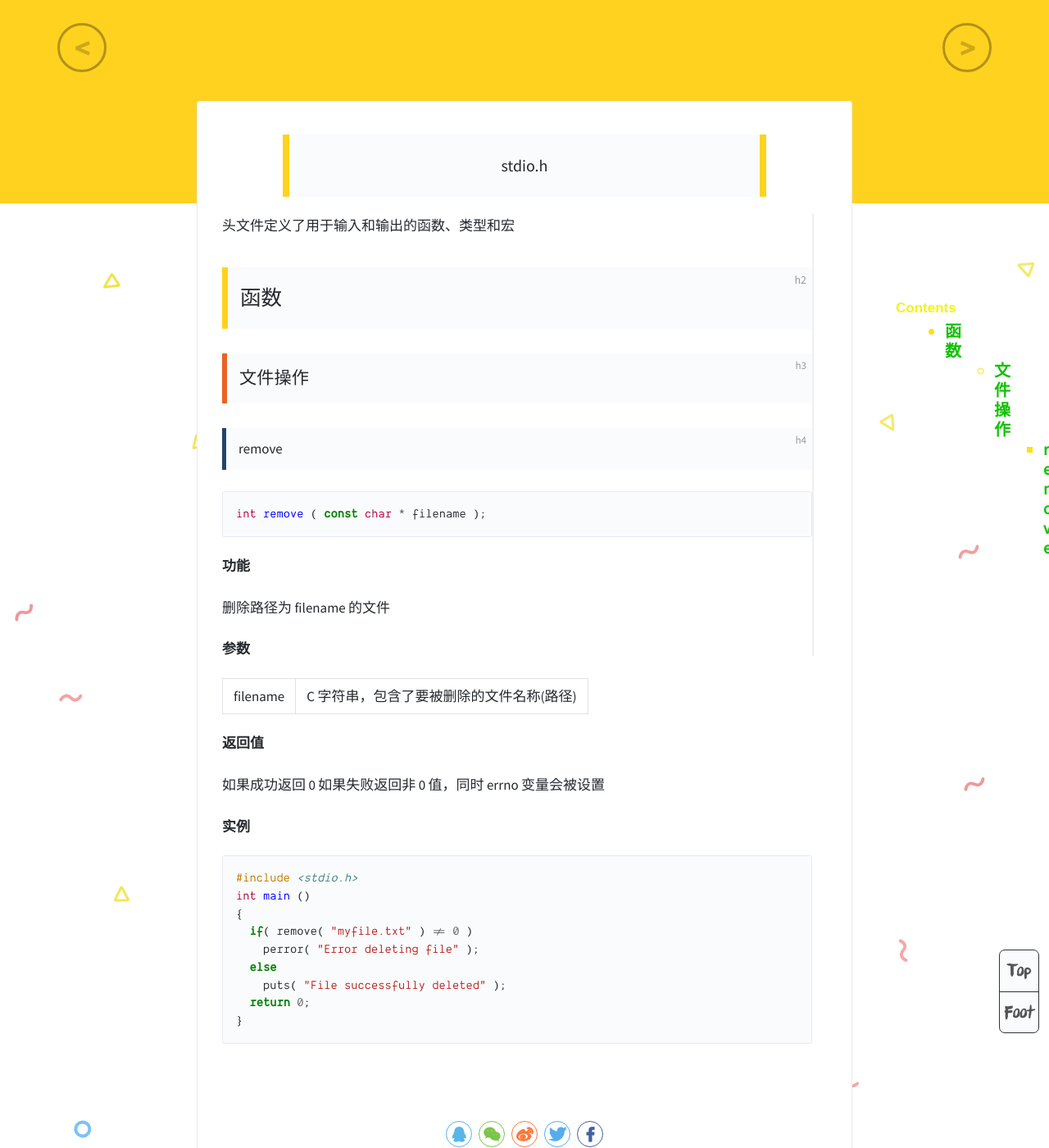
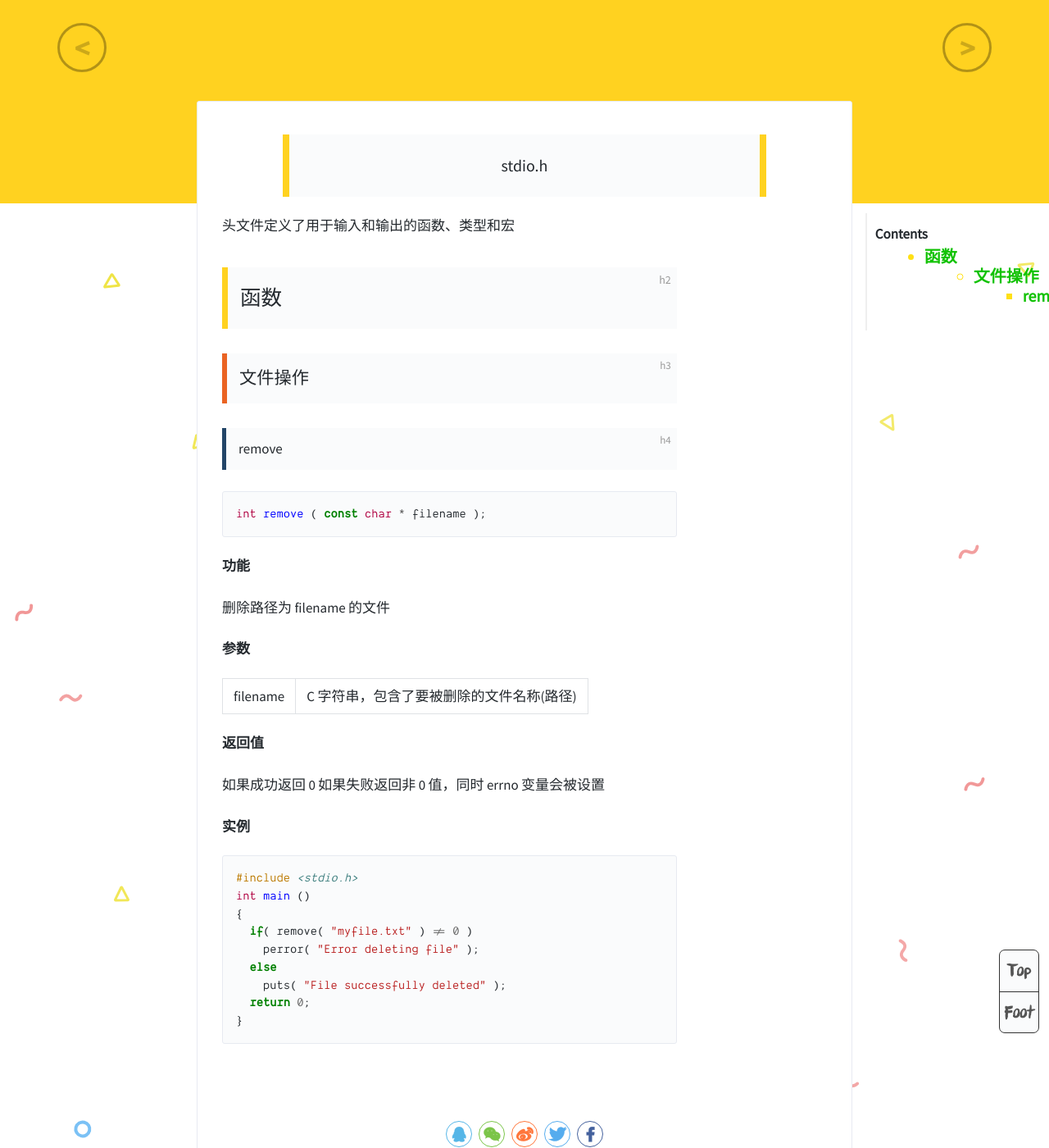
Before and after one commit to westqzy/westqzy.github.io11, a Jekyll site: the page built from _posts/2023-02-04-CL0.md, in a window 1280 px wide and 1400 px high, scrolled down 377 px. Shown: the whole window at 82% size. Built offline with Jekyll 4.4.1, drawn with Linux system fonts in a browser that asks for light colours.

Commit message:
Update style.css

```diff
--- a/assets/css/style.css
+++ b/assets/css/style.css
@@ -1123,10 +1123,10 @@ a{
   flex-direction: row;
 }
 .container .contents {
-  width: 720px;
+  width: 780px;
 }
 .container .table-of-contents {
-  padding: 100px;
+  padding: 10px;
   border-left: 2px solid #efefef;
   width: 280px;
   position: -webkit-sticky;
@@ -1134,9 +1134,9 @@ a{
   top: 80px;
   margin-bottom: 80px;
   height: fit-content;
-  margin-left: 0px;
+  margin-left: 230px;
 }
-.container .table-of-contents b {
+.container .table-of-contents h2 {
   font-family: fantasy;
   color: #f4f416;
 }
```
